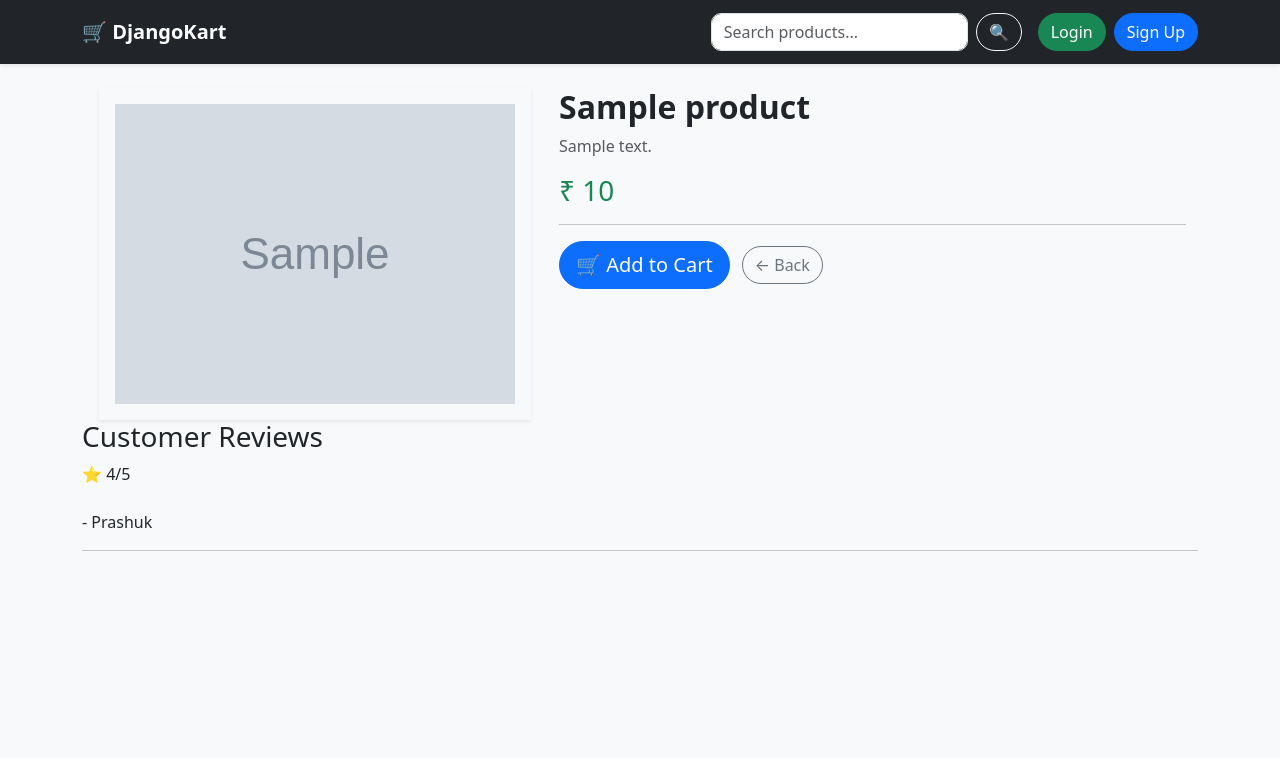
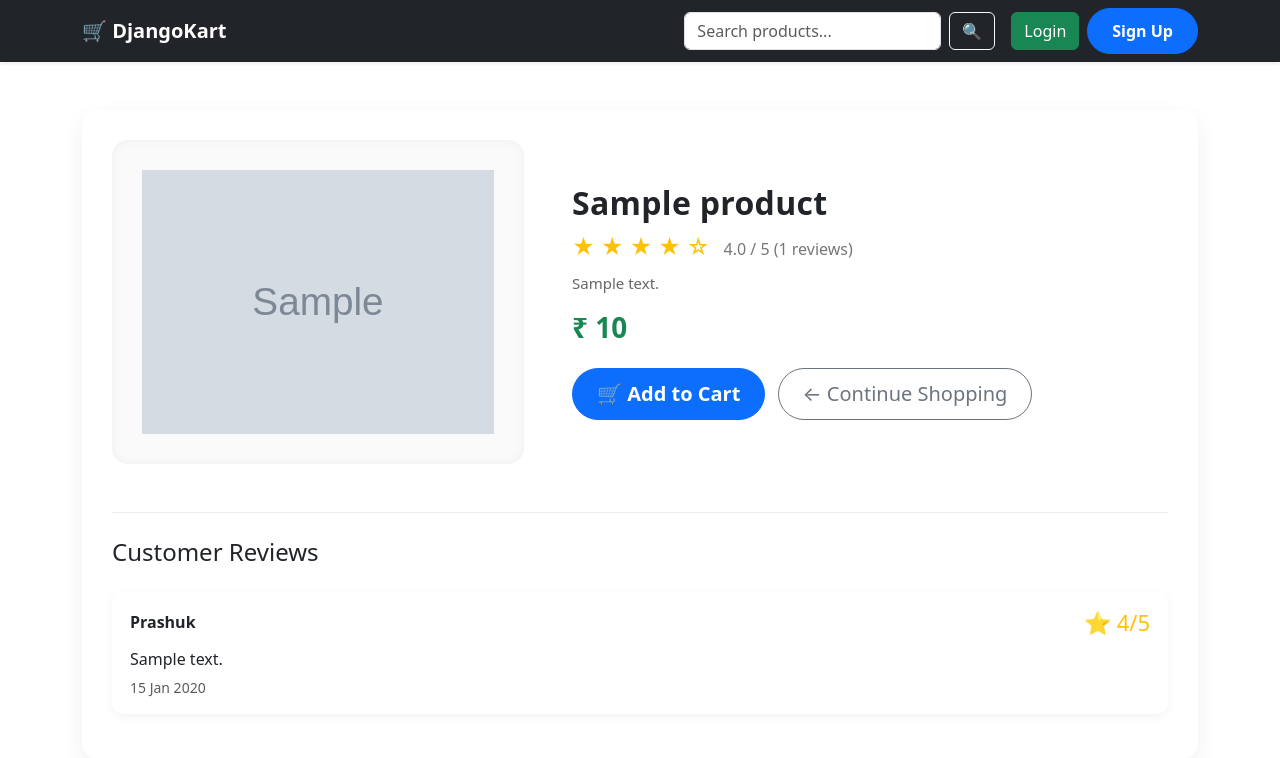
Before and after one commit to Prashuk09/own-Project, a Django app: page /product/1/ in a window 1280 px wide. Shown: the top 758 px of the page. Run offline with Django 5.2, Linux system fonts and the light colour scheme; data comes from the database, SQL or seed files in the repository; both versions use the stored data as it was after the commit; tables that the repository leaves empty hold one stand-in row (values such as "Sample post"); grey boxes marked "Sample" are stand-in pictures.

Commit message:
updated with some clean format and logic

```diff
--- a/static/css/style.css
+++ b/static/css/style.css
@@ -1,36 +1,88 @@
-body {
-    background: #f8f9fa;
+/* PRODUCT PAGE */
+
+.product-wrapper {
+    background: #fff;
+    padding: 30px;
+    border-radius: 16px;
+    box-shadow: 0 8px 25px rgba(0,0,0,0.06);
 }
 
-
-/* Product Card Hover */
-
-.product-card {
-    transition: all 0.3s ease;
+.product-image-box {
+    background: #fafafa;
+    padding: 30px;
+    border-radius: 16px;
+    box-shadow: inset 0 0 10px rgba(0,0,0,0.05);
 }
 
-.product-card:hover {
-    transform: translateY(-5px);
-    box-shadow: 0 10px 25px rgba(0,0,0,0.15);
+.product-title {
+    font-weight: 700;
+    letter-spacing: 0.3px;
 }
 
-
-/* Buttons */
-
-.btn {
-    border-radius: 25px;
+.product-description {
+    color: #666;
+    font-size: 15px;
+    line-height: 1.6;
 }
 
-
-/* Navbar */
-
-.navbar {
-    padding: 12px 0;
+.product-price {
+    color: #198754;
+    font-weight: 700;
 }
 
+/* ⭐ Rating */
 
-/* Forms */
+.rating-stars {
+    color: #ffc107;
+    font-size: 22px;
+}
 
-input, textarea {
-    border-radius: 10px !important;
+.rating-text {
+    color: #777;
+    margin-left: 8px;
 }
+
+/* REVIEWS */
+
+.reviews-section {
+    border-top: 1px solid #eee;
+    padding-top: 25px;
+}
+
+.review-card {
+    background: #fff;
+    border-radius: 12px;
+    padding: 15px 18px;
+    margin-bottom: 15px;
+    box-shadow: 0 3px 10px rgba(0,0,0,0.05);
+    transition: 0.2s ease;
+}
+
+.review-card:hover {
+    transform: translateY(-2px);
+}
+
+/* VERIFIED BADGE */
+
+.verified-badge {
+    background: #e6f4ea;
+    color: #198754;
+    font-size: 12px;
+    padding: 3px 8px;
+    border-radius: 20px;
+    margin-left: 8px;
+    font-weight: 600;
+}
+
+/* BUTTONS */
+
+.btn-primary {
+    border-radius: 30px;
+    padding: 10px 24px;
+    font-weight: 600;
+}
+
+.btn-outline-secondary {
+    border-radius: 30px;
+    padding: 10px 24px;
+}
--- /dev/null
+++ b/store/forms.py
@@ -0,0 +1,30 @@
+from django import forms
+from .models import Review
+
+
+class ReviewForm(forms.ModelForm):
+
+    class Meta:
+        model = Review
+        fields = ['rating', 'comment']
+
+        widgets = {
+            'rating': forms.Select(
+                choices=[
+                    (1, '⭐ 1'),
+                    (2, '⭐ 2'),
+                    (3, '⭐ 3'),
+                    (4, '⭐ 4'),
+                    (5, '⭐ 5'),
+                ],
+                attrs={'class': 'form-control'}
+            ),
+
+            'comment': forms.Textarea(
+                attrs={
+                    'class': 'form-control',
+                    'rows': 3,
+                    'placeholder': 'Write your review...'
+                }
+            ),
+        }
--- a/store/templates/store/product_detail.html
+++ b/store/templates/store/product_detail.html
@@ -1,49 +1,69 @@
 {% extends 'base.html' %}
+{% load static %}
 
 {% block content %}
 
-<div class="container mt-4">
+<div class="container mt-5 product-wrapper">
 
-  <div class="row">
+  <div class="row g-5 align-items-center">
 
-    <!-- Image -->
-
+    <!-- PRODUCT IMAGE -->
     <div class="col-md-5 text-center">
 
+      <div class="product-image-box">
+
         <img src="{{ product.image.url }}"
-           class="img-fluid shadow-sm p-3"
-           style="max-height:400px; object-fit:contain;">
+             class="img-fluid">
 
       </div>
 
-    <!-- Info -->
+    </div>
 
+    <!-- PRODUCT INFO -->
     <div class="col-md-7">
 
-      <h2 class="fw-bold">
+      <h2 class="product-title">
         {{ product.name }}
       </h2>
 
-      <p class="text-muted mt-2">
+      <!-- ⭐ Rating -->
+      <div class="mb-2">
+
+        <span class="rating-stars">
+            {% for i in "12345" %}
+              {% if forloop.counter <= avg_rating_int %}
+                ★
+              {% else %}
+                ☆
+              {% endif %}
+            {% endfor %}
+          </span>
+
+        <span class="rating-text">
+          {{ avg_rating }} / 5
+          ({{ reviews.count }} reviews)
+        </span>
+
+      </div>
+
+      <p class="product-description">
         {{ product.description }}
       </p>
 
-      <h3 class="text-success mt-3">
+      <h3 class="product-price">
         ₹ {{ product.price }}
       </h3>
 
-      <hr>
+      <div class="mt-4">
 
         <button
-        class="btn btn-primary btn-lg add-cart-btn"
+          class="btn btn-primary btn-lg add-cart-btn me-2"
           data-id="{{ product.id }}">
-
           🛒 Add to Cart
-
         </button>
 
-      <a href="/" class="btn btn-outline-secondary ms-2">
-        ← Back
+        <a href="/" class="btn btn-outline-secondary btn-lg">
+          ← Continue Shopping
         </a>
 
       </div>
@@ -52,11 +72,62 @@
 
   </div>
 
+  <!-- REVIEWS -->
+  <div class="reviews-section mt-5">
+
+    <h4 class="mb-4">Customer Reviews</h4>
+
+    {% if reviews %}
+
+      {% for review in reviews %}
+
+      <div class="review-card">
+
+        <div class="d-flex justify-content-between align-items-center">
+
+          <div>
+
+            <strong>{{ review.user.username }}</strong>
+
+            {% if review.user.id in verified_users %}
+              <span class="verified-badge">
+                ✔ Verified Buyer
+              </span>
+            {% endif %}
+
+          </div>
+
+          <div class="rating-stars small">
+            ⭐ {{ review.rating }}/5
+          </div>
+
+        </div>
+
+        <p class="mt-2 mb-1">
+          {{ review.comment }}
+        </p>
+
+        <small class="text-muted">
+          {{ review.created_at|date:"d M Y" }}
+        </small>
+
+      </div>
+
+      {% endfor %}
+
+    {% else %}
+
+      <p class="text-muted">No reviews yet.</p>
+
+    {% endif %}
+
+  </div>
+
+</div>
 
 <!-- AJAX CART -->
 
 <script>
-
 document.addEventListener("DOMContentLoaded", function(){
 
   document.querySelectorAll(".add-cart-btn").forEach(btn => {
@@ -66,13 +137,10 @@ document.addEventListener("DOMContentLoaded", function(){
       let productId = this.dataset.id;
 
       fetch(`/cart/add/${productId}/`)
-
       .then(res => res.json())
-
       .then(data => {
 
         if(data.status === "login_required"){
-          alert("Please login first");
           window.location.href = "/login/";
         }
 
@@ -87,38 +155,6 @@ document.addEventListener("DOMContentLoaded", function(){
   });
 
 });
-
 </script>
 
-<h3>Customer Reviews</h3>
-
-{% if reviews %}
-    {% for r in reviews %}
-        <p>
-            ⭐ {{ r.rating }}/5 <br>
-            {{ r.review }} <br>
-            - {{ r.user.username }}
-        </p>
-        <hr>
-    {% endfor %}
-{% else %}
-    <p>No reviews yet.</p>
-{% endif %}
-{% if has_ordered %}
-    <h4>Write a Review</h4>
-
-    <form method="POST" action="{% url 'add_review' product.id %}">
-        {% csrf_token %}
-
-        <input type="number" name="rating" min="1" max="5" required><br><br>
-
-        <textarea name="review" required></textarea><br><br>
-
-        <button type="submit">Submit</button>
-    </form>
-
-{% else %}
-
-{% endif %}
-
 {% endblock %}
--- a/store/views.py
+++ b/store/views.py
@@ -2,11 +2,11 @@ from django.shortcuts import render, get_object_or_404, redirect
 from .models import Product, Category, Review
 from orders.models import OrderItem, Order
 from django.contrib.auth.decorators import login_required
-from orders.models import OrderItem
+from django.db.models import Avg
+from store.forms import ReviewForm
 
 
 def home(request):
-
     query = request.GET.get('q')
     cat_id = request.GET.get('cat')
 
@@ -25,46 +25,76 @@ def home(request):
         'categories': categories
     })
 
+
 def product_detail(request, id):
-
     product = get_object_or_404(Product, id=id)
-
-    user_review = None
-
-    if request.user.is_authenticated:
-        user_review = Review.objects.filter(
-            product=product,
-            user=request.user
-        ).first()
-
-
-    has_ordered = False
-
-    if request.user.is_authenticated:
-        has_ordered = OrderItem.objects.filter(
-            order__user=request.user,
-            order__status="Delivered",
-            product=product
-        ).exists()
 
     reviews = Review.objects.filter(product=product)
 
+    # ✅ Verified buyers list
+    verified_users = OrderItem.objects.filter(
+        product=product,
+        order__status="Delivered"
+    ).values_list('order__user', flat=True)
+
+    # ⭐ Average rating
+    avg_rating = reviews.aggregate(avg=Avg('rating'))['avg']
+
+    if avg_rating:
+        avg_rating = round(avg_rating, 1)
+        avg_rating_int = int(avg_rating)   # ⭐ star fill fix
+    else:
+        avg_rating = 0
+        avg_rating_int = 0
+
+    form = ReviewForm()
+    can_review = False
+
+    # ✅ check delivered purchase
+    if request.user.is_authenticated:
+        delivered_orders = Order.objects.filter(
+            user=request.user,
+            status="Delivered"
+        )
+
+        if OrderItem.objects.filter(
+            order__in=delivered_orders,
+            product=product
+        ).exists():
+            can_review = True
+
+    # ✅ handle review submit
+    if request.method == "POST":
+
+        if not can_review:
+            return redirect('product_detail', id=id)
+
+        form = ReviewForm(request.POST)
+
+        if form.is_valid():
+            review = form.save(commit=False)
+            review.product = product
+            review.user = request.user
+            review.save()
+
+            return redirect('product_detail', id=id)
+
     return render(request, 'store/product_detail.html', {
         'product': product,
-        'has_ordered': has_ordered,
         'reviews': reviews,
-        'user_review': user_review,
+        'form': form,
+        'can_review': can_review,
+        'avg_rating': avg_rating,
+        'avg_rating_int': avg_rating_int,   # ⭐ IMPORTANT
+        'verified_users': verified_users
     })
-from .models import Review
+
 
 @login_required
 def add_review(request, id):
-
     product = get_object_or_404(Product, id=id)
 
-
     if request.method == "POST":
-
         rating = request.POST.get('rating')
         comment = request.POST.get('review')
 
@@ -77,7 +107,7 @@ def add_review(request, id):
             }
         )
 
-        # If exist update it
+        # update existing review
         if not created:
             review.rating = rating
             review.comment = comment
```
Also changed, not shown: backup.json (added, +1 -0 lines), config/settings.py (+6 -2 lines), db.sqlite3. Lines whose indentation alone changed are shown as unchanged.
